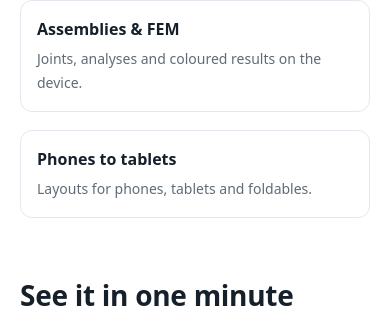
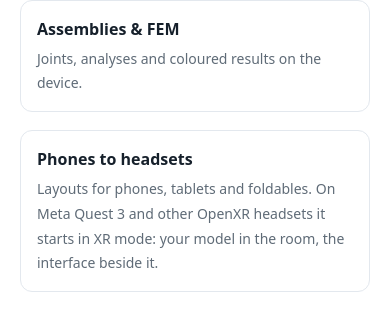
Before and after one commit to LucasCoraca/mobilecad, a plain HTML site: page docs/index.html in a window 390 px wide. Shown: the part 1181-1501 px from the top of the page. Drawn offline with Linux system fonts and the light colour scheme.

Commit message:
MobileCAD 0.6.0: XR mode on headsets
On Meta Quest 3 and other Android OpenXR headsets MobileCAD starts in XR mode; phones
and tablets are unchanged. Website and store text mention headsets.

Co-Authored-By: Claude Opus 5.5 <noreply@anthropic.com>
Claude-Session: https://claude.ai/code/session_013fzSvky7nEAYe5cMXbP9Gk

```diff
--- a/docs/index.html
+++ b/docs/index.html
@@ -1,7 +1,7 @@
 <!doctype html>
 <html lang="en"><head><meta charset="utf-8"><meta name="viewport" content="width=device-width,initial-scale=1">
 <title>MobileCAD</title><link rel="icon" href="favicon.png">
-<meta name="description" content="Parametric CAD for Android phones and tablets, built on the FreeCAD engine.">
+<meta name="description" content="Parametric CAD for Android phones, tablets and XR headsets, built on the FreeCAD engine.">
 <style>
  :root { --fg:#16202B; --muted:#5F6B77; --soft:#8A96A3; --bg:#FFFFFF; --bg2:#F5F7FA; --card:#FFFFFF; --line:#E3E8EE;
    --accent:#2A6FC9; --accent-ink:#FFFFFF; --bezel:#0F1318; --shadow:0 24px 60px rgba(16,32,52,.16), 0 4px 12px rgba(16,32,52,.08); }
@@ -97,7 +97,7 @@
     <div class="feat"><b>Full feature history</b><span>Pads, pockets, fillets and patterns stay editable.</span></div>
     <div class="feat"><b>Constraint sketcher</b><span>Dimensions, snapping and constraint checking.</span></div>
     <div class="feat"><b>Assemblies &amp; FEM</b><span>Joints, analyses and coloured results on the device.</span></div>
-    <div class="feat"><b>Phones to tablets</b><span>Layouts for phones, tablets and foldables.</span></div>
+    <div class="feat"><b>Phones to headsets</b><span>Layouts for phones, tablets and foldables. On Meta Quest 3 and other OpenXR headsets it starts in XR mode: your model in the room, the interface beside it.</span></div>
   </div>
 
   <section id="video">
```
Also changed, not shown: release/site_template.html (+2 -2 lines), fastlane/metadata/android/en-US/changelogs/1006001.txt (added), 1 other file.
